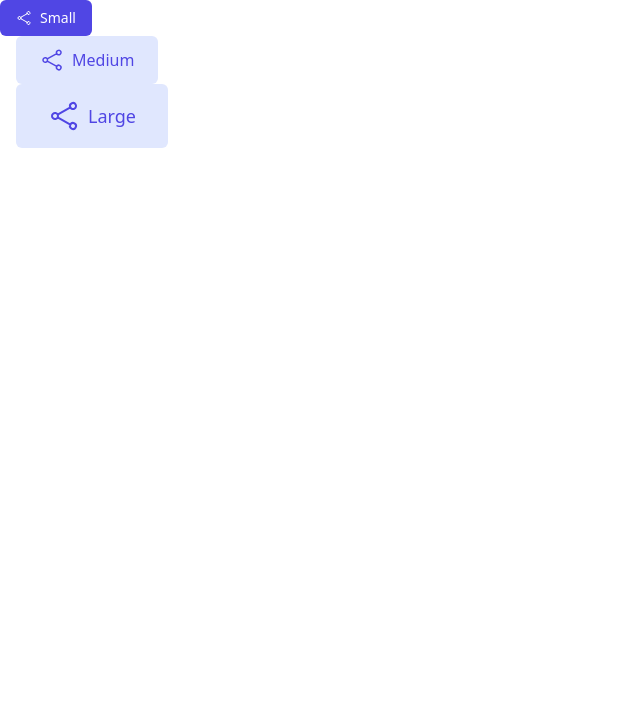
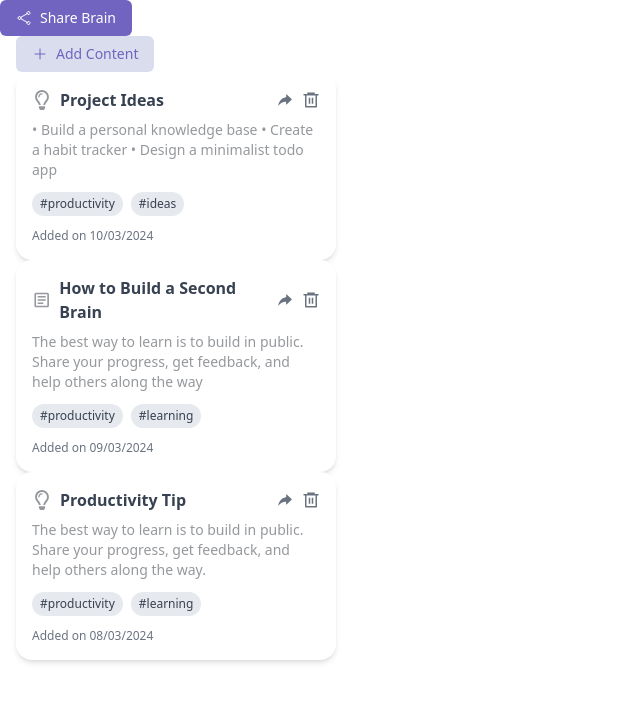
Before and after one commit to abhishekraut01/SecondBrain, a React (Vite) app in the folder client/: page / in a window 1280 px wide. Shown: the top 702 px of the page, without its empty margins (0-640 px from the left). Built offline with nearby package versions, Linux system fonts and the light colour scheme.

Commit message:
feat: add GenericCard component and integrate with App; update Button labels and styles

```diff
--- a/client/package.json
+++ b/client/package.json
@@ -10,10 +10,12 @@
     "preview": "vite preview"
   },
   "dependencies": {
+    "@shadcn/ui": "^0.0.4",
     "@tailwindcss/vite": "^4.0.6",
     "clsx": "^2.1.1",
     "react": "^19.0.0",
-    "react-dom": "^19.0.0"
+    "react-dom": "^19.0.0",
+    "react-icons": "^5.5.0"
   },
   "devDependencies": {
     "@eslint/js": "^9.19.0",
--- a/client/src/App.tsx
+++ b/client/src/App.tsx
@@ -1,20 +1,45 @@
 import { Button } from "./components/ui/Button";
+import GenericCard from "./components/ui/Card";
+import { PlusIcon } from "./components/ui/PlusIcon";
 import { ShareIcon } from "./components/ui/ShareIcon";
 
 export default function App() {
   return (
     <div className="space-x-4">
       <Button variant="primary" size="sm" icon={<ShareIcon size="sm" />}>
-        Small
+        Share Brain
       </Button>
 
-      <Button variant="secondary" size="md" icon={<ShareIcon size="md" />}>
-        Medium
+      <Button variant="secondary" size="sm" icon={<PlusIcon/>}>
+        Add Content
       </Button>
 
-      <Button variant="secondary" size="lg" icon={<ShareIcon size="lg" />}>
-        Large
-      </Button>
+      <GenericCard
+        title="Project Ideas"
+        description="• Build a personal knowledge base • Create a habit tracker • Design a minimalist todo app"
+        tags={["productivity", "ideas"]}
+        date="10/03/2024"
+        type="idea"
+      />
+
+
+<GenericCard
+        title="How to Build a Second Brain "
+        description="The best way to learn is to build in public. Share your progress, get feedback, and help others along the way"
+        tags={["productivity", "learning"]}
+        date="09/03/2024"
+        type="article"
+      />
+
+      <GenericCard
+        title="Productivity Tip"
+        description="The best way to learn is to build in public. Share your progress, get feedback, and help others along the way."
+        tags={["productivity", "learning"]}
+        date="08/03/2024"
+        type="tip"
+      />
+
+
     </div>
   );
 }
--- a/client/src/components/ui/Button.tsx
+++ b/client/src/components/ui/Button.tsx
@@ -12,7 +12,7 @@ export interface IButton {
 
 const buttonVariants = {
   primary: "bg-purple-600 text-white ",
-  secondary: "bg-purple-300 text-purple-600 ",
+  secondary: "bg-purple-200 text-purple-600 ",
 };
 
 const sizeClasses = {
@@ -32,7 +32,7 @@ export const Button = ({
   return (
     <button
       className={clsx(
-        "rounded-md flex items-center transition-all duration-300",
+        "rounded-md flex items-center transition-all duration-300 font-light",
         buttonVariants[variant],
         sizeClasses[size],
         className
--- /dev/null
+++ b/client/src/components/ui/Card.tsx
@@ -0,0 +1,56 @@
+import React from "react";
+import { FaRegLightbulb } from "react-icons/fa";
+import { MdOutlineArticle } from "react-icons/md";
+import { IoIosShareAlt } from "react-icons/io";
+import { RiDeleteBin6Line } from "react-icons/ri";
+import { FaYoutube } from "react-icons/fa6";
+
+interface CardProps {
+  title: string;
+  description?: string;
+  tags?: string[];
+  date: string;
+  type: "idea" | "article" | "tip" | "youtube";
+}
+
+const typeIcons = {
+  idea: <FaRegLightbulb className="text-gray-600 text-xl" />,
+  article: <MdOutlineArticle className="text-gray-600 text-xl" />,
+  tip: <FaRegLightbulb className="text-gray-600 text-xl" />,
+  youtube: <FaYoutube className="text-gray-600 text-xl"/>
+};
+
+const GenericCard: React.FC<CardProps> = ({ title, description, tags, date, type }) => {
+  return (
+    <div className="bg-white p-4 rounded-2xl shadow-md w-80">
+      {/* Header */}
+      <div className="flex justify-between items-center mb-2 text-gray-700">
+        <div className="flex items-center gap-2 font-semibold">
+          {typeIcons[type]}
+          <span>{title}</span>
+        </div>
+        <div className="flex gap-2 text-gray-500 text-lg">
+          <IoIosShareAlt className="cursor-pointer hover:text-gray-700" />
+          <RiDeleteBin6Line className="cursor-pointer hover:text-red-500" />
+        </div>
+      </div>
+
+      {/* description */}
+      {description && <p className="text-gray-600 text-sm mb-3">{description}</p>}
+
+      {/* Tags */}
+      <div className="flex flex-wrap gap-2 mb-3">
+        {tags?.map((tag, index) => (
+          <span key={index} className="text-xs bg-gray-200 text-gray-700 rounded-full px-2 py-1">
+            #{tag}
+          </span>
+        ))}
+      </div>
+
+      {/* Date */}
+      <p className="text-xs text-gray-500">Added on {date}</p>
+    </div>
+  );
+};
+
+export default GenericCard;
--- /dev/null
+++ b/client/src/components/ui/PlusIcon.tsx
@@ -0,0 +1,18 @@
+export const PlusIcon = () => {
+  return (
+    <svg
+      xmlns="http://www.w3.org/2000/svg"
+      fill="none"
+      viewBox="0 0 24 24"
+      strokeWidth={1.5}
+      stroke="currentColor"
+      className="size-4"
+    >
+      <path
+        strokeLinecap="round"
+        strokeLinejoin="round"
+        d="M12 4.5v15m7.5-7.5h-15"
+      />
+    </svg>
+  );
+};
--- a/client/tailwind.config.js
+++ b/client/tailwind.config.js
@@ -7,13 +7,19 @@ export default {
   theme: {
     extend: {
       colors: {
-        purple:{
-          300:"#e0e7fe",
-          500:"#3e38a7",
-          600:"#5046e4"
-        }
+        gray: {
+          100: "#eeeeef",
+          200: "#e6e9ed",
+          600: "#95989c",
+        },
+        purple: {
+          200: "#d9ddee",
+          500: "#9492db",
+          600: "#7164c0",
+        },
       },
     },
   },
+
   plugins: [],
 };
```
Also changed, not shown: client/src/components/ui/ShareIcon.tsx (line endings or trailing spaces), 1 other file (tests, documents, lock files or other folders).
